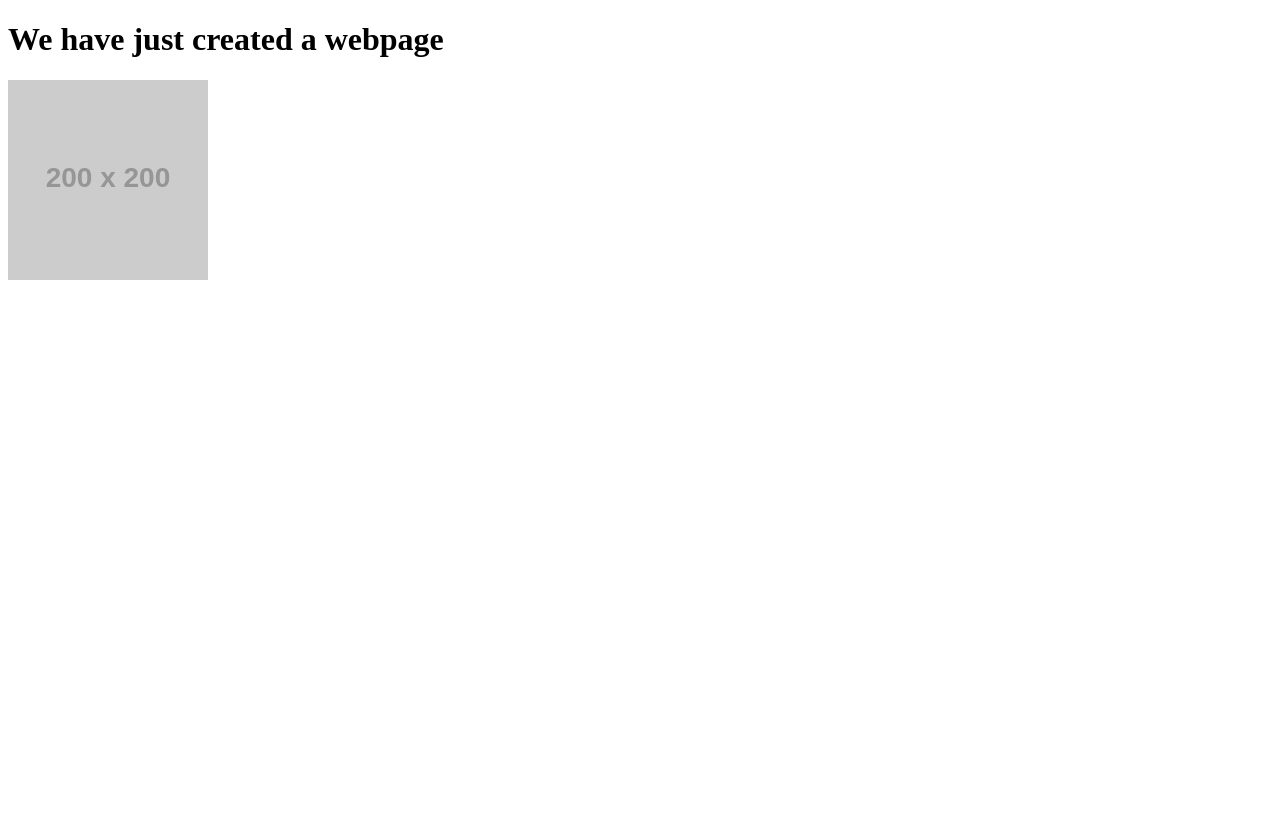
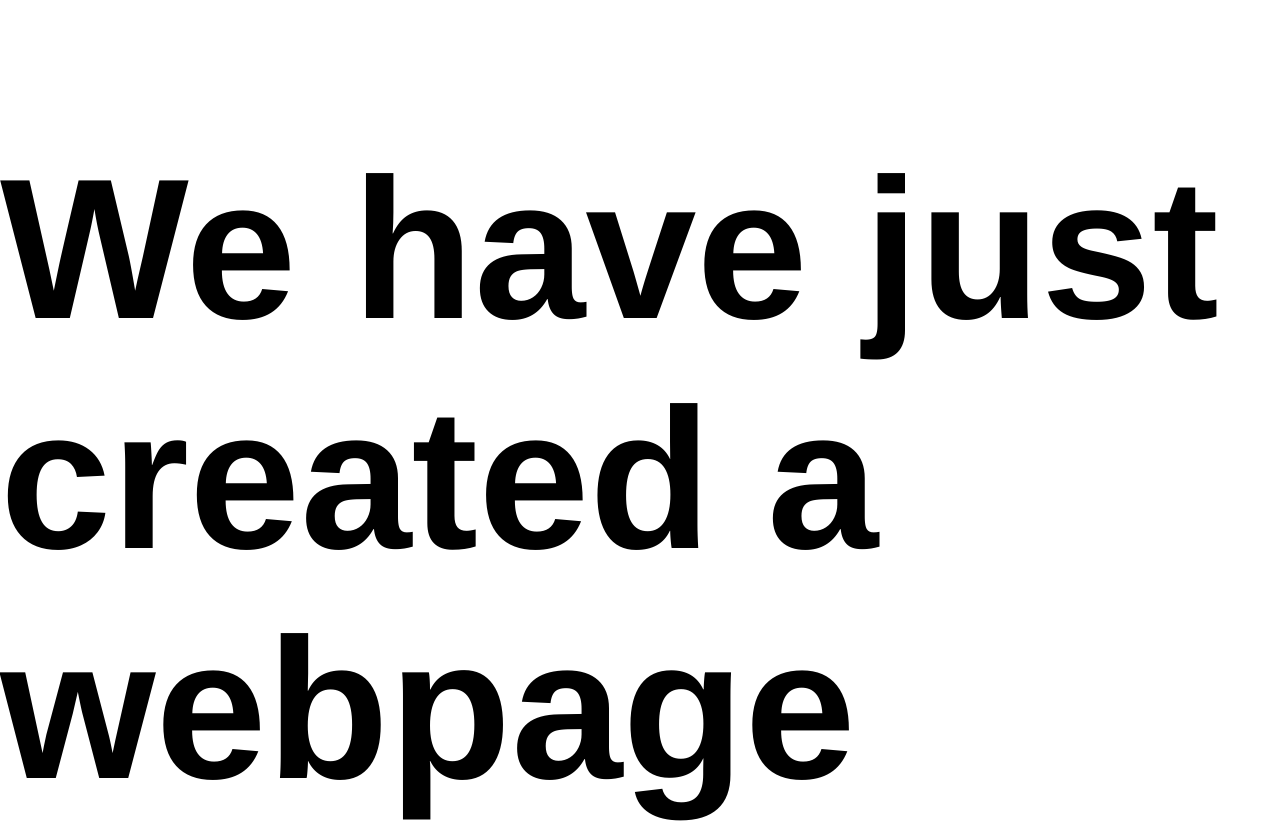
Before and after one commit to patrickcantcode/test, a plain HTML site: page index.html in a window 1280 px wide. Shown: the top 823 px of the page. Before the commit the page ends 800 px from the top, so only its background shows below. Drawn offline with Linux system fonts and the light colour scheme; placeholder pictures from the web are drawn by us.

Commit message:
Branched out and added a style.css file

```diff
--- a/index.html
+++ b/index.html
@@ -3,6 +3,7 @@
 <html>
 <head>
 	<title>Welcome</title>
+	<link rel="stylesheet" type="text/css" href="style.css">
 </head>
 <body>
 <h1>We have just created a webpage</h1>
--- /dev/null
+++ b/style.css
@@ -0,0 +1,7 @@
+body {
+	margin: 0;
+	font-family: helvetica;
+}
+body {
+	font-size: 100px;
+}
```
